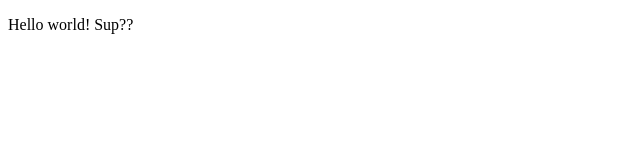
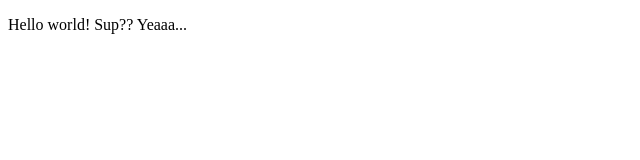
Before and after one commit to Lit-o/jsbasiclessons, a plain HTML site: page index.html in a window 1280 px wide. Shown: the full height of the page, 0-640 px from the left. Drawn offline with Linux system fonts and the light colour scheme.

Commit message:
second commit

```diff
--- a/index.html
+++ b/index.html
@@ -7,7 +7,7 @@
     <title>Document</title>
 </head>
 <body>
-    <p >Hello world! Sup??</p>
+    <p >Hello world! Sup?? Yeaaa...</p>
 
 
     <script src="js/script.js"></script>
```
